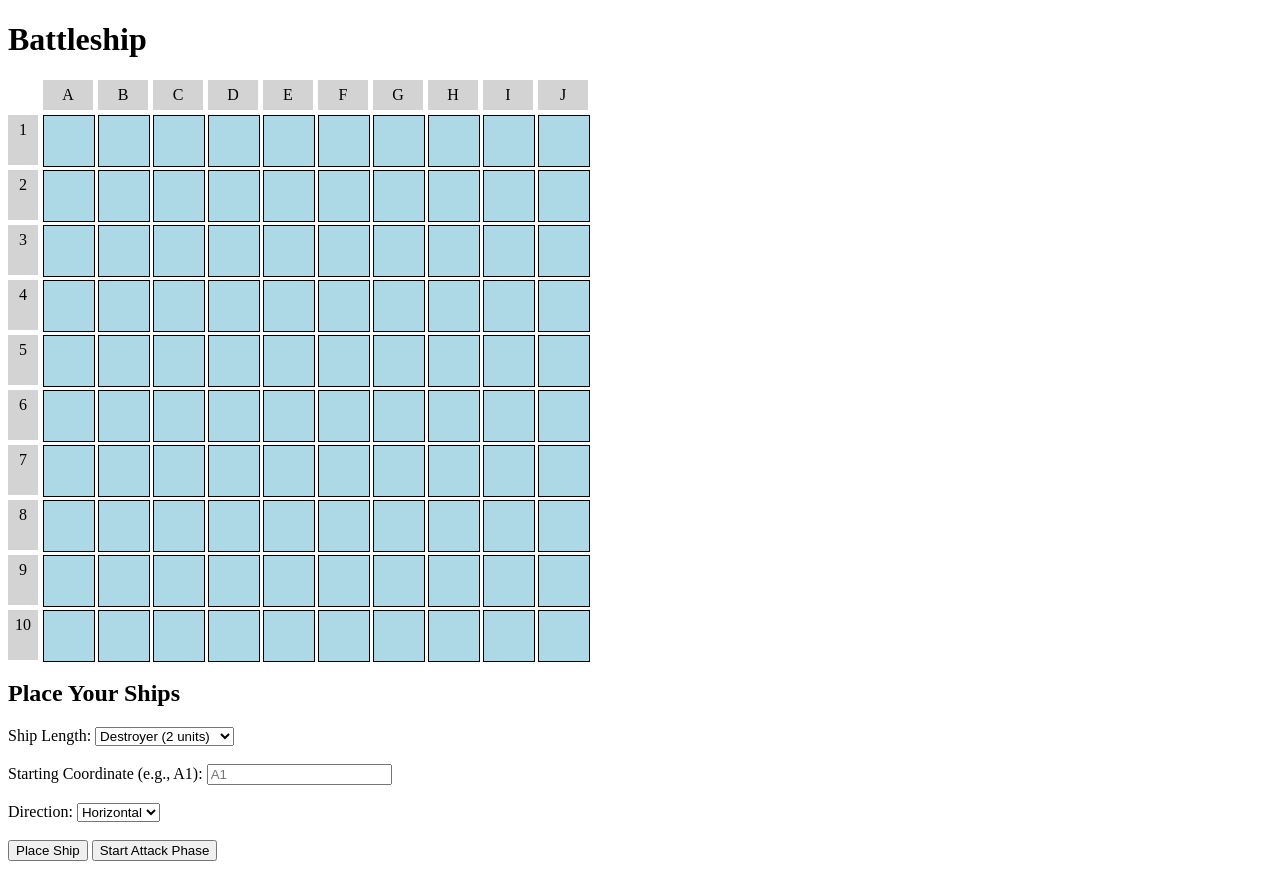
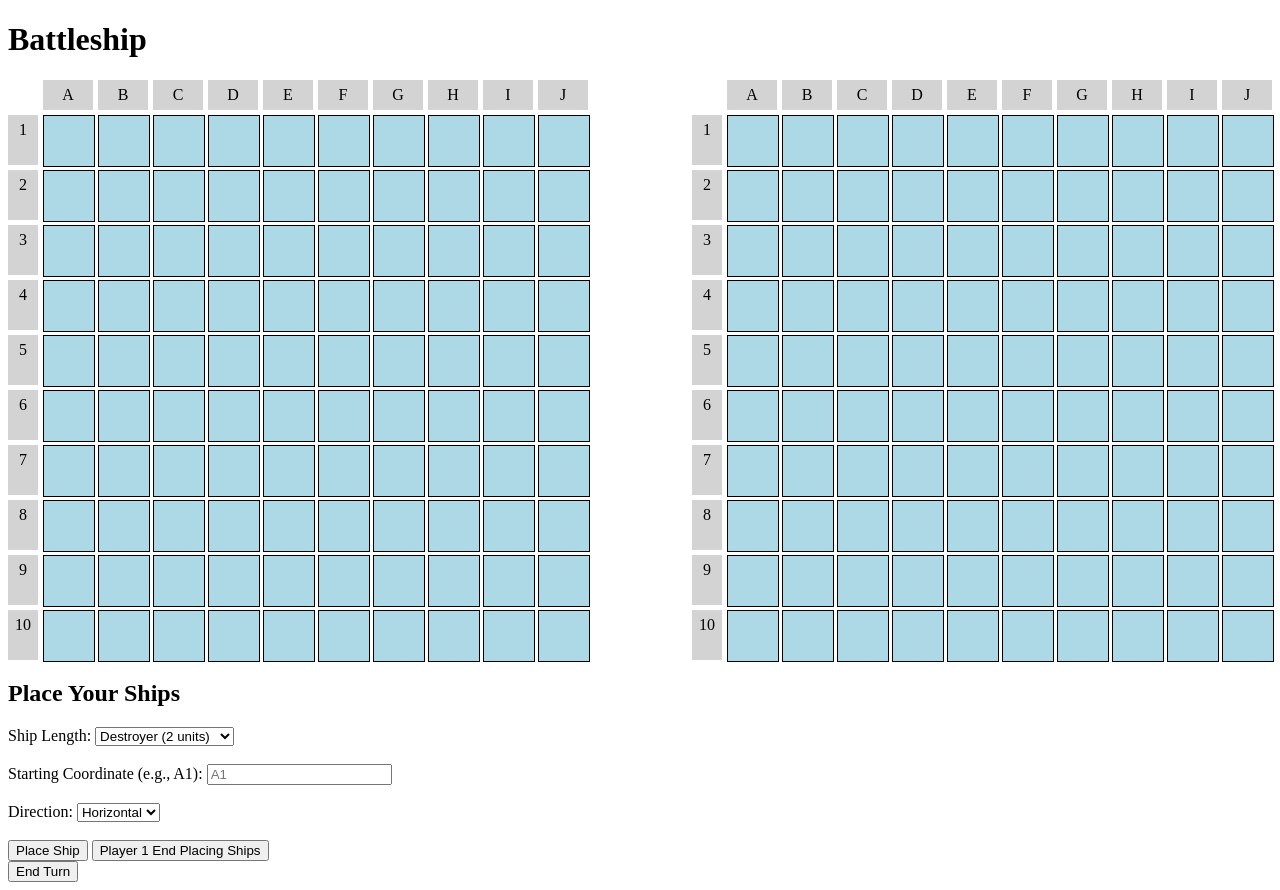
Before and after one commit to Christoper-Harvey/EECS-581-project-1, a Flask app: page / in a window 1280 px wide. Before the commit the page ends 861 px from the top, so only its background shows below. Run offline with Flask 3, Linux system fonts and the light colour scheme.

Commit message:
merged keeny's branch and added the two boards.

```diff
--- a/static/css/styles.css
+++ b/static/css/styles.css
@@ -1,7 +1,9 @@
 
 .board-wrapper {
-    display: inline-block;
     position: relative;
+    display: flex;
+    justify-content: space-between;
+    margin-bottom: 20px;
 }
 .board {
     display: grid;
@@ -26,7 +28,10 @@
     background-color: red;
 }
 .miss {
-    background-color: white;
+    background-color: black;
+}
+.placed {
+    background-color: gray;
 }
 .row-label, .col-label {
     background-color: lightgray;
--- a/static/js/board.js
+++ b/static/js/board.js
@@ -1,8 +1,14 @@
 document.addEventListener("DOMContentLoaded", function () {
-    const board = document.getElementById("board");
+    const boards = [
+        document.getElementById("p1self"),
+	    document.getElementById("p2self"),
+        document.getElementById("p1opponent"),
+        document.getElementById("p2opponent")
+    ];
     const rowLabels = ['1', '2', '3', '4', '5', '6', '7', '8', '9', '10'];
     const colLabels = ['A', 'B', 'C', 'D', 'E', 'F', 'G', 'H', 'I', 'J'];
 
+    boards.forEach(board => {
         // Add column labels (top row)
         const emptyCorner = document.createElement("div"); // Top-left empty corner
         board.appendChild(emptyCorner);
@@ -32,3 +38,4 @@ document.addEventListener("DOMContentLoaded", function () {
             });
         });
     });
+});
--- a/static/js/game.js
+++ b/static/js/game.js
@@ -2,8 +2,18 @@ document.addEventListener("DOMContentLoaded", function () {
     const colLabels = ['A', 'B', 'C', 'D', 'E', 'F', 'G', 'H', 'I', 'J'];
     const rowLabels = ['1', '2', '3', '4', '5', '6', '7', '8', '9', '10'];
 
+    let turn;
+
     let isAttackPhase = false;
-    let placedShips = [];
+    let p2PlaceShips = false;
+
+    let p1Ships = [];
+    let p2Ships = [];
+
+    const boards = [
+        document.getElementById("p1self"),
+	    document.getElementById("p2self"),
+    ]
 
     // Preload audio files
     const canonFire = new Audio('/static/sfx/canonFire.wav');
@@ -28,6 +38,25 @@ document.addEventListener("DOMContentLoaded", function () {
         new Audio('/static/sfx/miss2.wav')
     ];
 
+    // Event listener to start the attack phase
+    document.getElementById("next-player-place-ship").addEventListener("click", function () {
+        p2PlaceShips = true;
+        document.getElementById("next-player-place-ship").style.display = "none"; // Hide controls after ship placement
+        document.getElementById("start-game").style.display = "block"; // Hide controls after ship placement
+        alert("Player 2 place your ships");
+    });
+
+    // Event listener to start the attack phase
+    document.getElementById("start-game").addEventListener("click", function () {
+        isAttackPhase = true;
+        document.getElementById("controls").style.display = "none"; // Hide controls after ship placement
+        alert("All ships placed! Attack phase begins.");
+    });
+
+    // Event listener for swapping turns
+    document.getElementById("end-turn").addEventListener("click", function () {
+        turn = nextTurn();
+    });
     // Event listener for placing ships
     document.getElementById("place-ship").addEventListener("click", function () {
         const shipLength = parseInt(document.getElementById("ship-length").value);
@@ -51,28 +80,34 @@ document.addEventListener("DOMContentLoaded", function () {
         placeShip(startRow, startCol, shipLength, direction);
     });
 
-    // Event listener to start the attack phase
-    document.getElementById("start-game").addEventListener("click", function () {
-        isAttackPhase = true;
-        document.getElementById("controls").style.display = "none"; // Hide controls after ship placement
-        alert("All ships placed! Attack phase begins.");
-    });
-
     // Check if a ship can be placed on the board
     function canPlaceShip(row, col, length, direction) {
         if (direction === "horizontal") {
             if (col + length > 10) return false;
             for (let i = 0; i < length; i++) {
-                if (placedShips.some(ship => ship.row === row && ship.col === col + i)) {
+                if (p2PlaceShips){
+                    if (p2Ships.some(ship => ship.row === row && ship.col === col + i)) {
                         return false; // A ship is already here
+                    }
+                } else{
+                    if (p1Ships.some(ship => ship.row === row && ship.col === col + i)) {
+                        return false; // A ship is already here
+                    }
                 }
             }
         } else if (direction === "vertical") {
             if (row + length > 10) return false;
             for (let i = 0; i < length; i++) {
-                if (placedShips.some(ship => ship.row === row + i && ship.col === col)) {
+                if (p2PlaceShips){
+                    if (p2Ships.some(ship => ship.row === row + i && ship.col === col)) {
                         return false; // A ship is already here
                     }
+                } else{
+                    if (p1Ships.some(ship => ship.row === row + i && ship.col === col)) {
+                        return false; // A ship is already here
+                    }
+                }
+
             }
         }
         return true;
@@ -88,37 +123,52 @@ document.addEventListener("DOMContentLoaded", function () {
             cell.classList.add("placed");
 
             // Store the ship's position
-            placedShips.push({ row: currentRow, col: currentCol });
+            if (p2PlaceShips){
+                p2Ships.push({ row: currentRow, col: currentCol });
+            } else{
+                p1Ships.push({ row: currentRow, col: currentCol });
+            }
         }
     }
 
     // Click event handler for attacking
-    const board = document.getElementById("board");
+    // const board = document.getElementById("p1self");
+    boards.forEach(board => {
         board.addEventListener("click", function (event) {
             if (isAttackPhase && event.target.classList.contains("cell")) {
                 const row = event.target.dataset.row;
                 const col = event.target.dataset.col;
 
                 canonFire.play();
-
+                if (board == document.getElementById("p1self")){
                     setTimeout(() => {
                         // Check if the player hits or misses
-                if (placedShips.some(ship => ship.row == row && ship.col == col)) {
+                        if (p1Ships.some(ship => ship.row == row && ship.col == col)) {
                             event.target.classList.add("hit");
                             playRandomHitSound();
                             playHitAnimation(event.target);
                         } else {
                             event.target.classList.add("miss");
                             playRandomMissSound();
-                    playMissAnimation(event.target);a
+                            playMissAnimation(event.target);
                         }
                     }, 1500);  // 1.5 second delay
-
+                } else {
                     setTimeout(() => {
-                //change turn - I put this on a timer for now but we can change later
-                nextTurn();
-            }, 5000);
+                        // Check if the player hits or misses
+                        if (p2Ships.some(ship => ship.row == row && ship.col == col)) {
+                            event.target.classList.add("hit");
+                            playRandomHitSound();
+                            playHitAnimation(event.target);
+                        } else {
+                            event.target.classList.add("miss");
+                            playRandomMissSound();
+                            playMissAnimation(event.target);
                         }
+                    }, 1500);  // 1.5 second delay
+                }
+            }
+        });
     });
 
     // Function to randomly select and play one of the miss sounds
@@ -133,7 +183,7 @@ document.addEventListener("DOMContentLoaded", function () {
         hitSounds[randomIndex].play();
     }
 
-    // Play hit animation using an MP4 file
+    // Play hit animation using a GIF file
     function playHitAnimation(cell) {
         // Remove any existing hit animation
         const existingHit = cell.querySelector(".hit-animation");
@@ -147,7 +197,7 @@ document.addEventListener("DOMContentLoaded", function () {
         img.style.height = "50px";
         cell.appendChild(img);
 
-        // Remove video after it finishes playing
+        // Optionally, remove the GIF after a delay (GIFs loop automatically)
         setTimeout(() => {
             img.remove();
         }, 1800);  // 1.8 second delay to remove the GIF
--- a/static/js/turnSystem.js
+++ b/static/js/turnSystem.js
@@ -6,8 +6,14 @@ p2 = new Player(2) //Player with id 2
 function nextTurn() {
     if(turn == 1) {
         turn = 2;
+        document.getElementById("p1-wrapper").style.display = "none";
+        document.getElementById("p2-wrapper").style.display = "flex";
     } else {
         turn = 1;
+        document.getElementById("p2-wrapper").style.display = "none";
+        document.getElementById("p1-wrapper").style.display = "flex";
     }
     window.alert("Player " + turn + ": Your Turn"); //make fancy later
+
+    return turn
 }
--- a/templates/index.html
+++ b/templates/index.html
@@ -10,8 +10,14 @@
     <h1>Battleship</h1>
 
     <!-- Board for placing ships and attacking -->
-    <div class="board-wrapper">
-        <div class="board" id="board"></div>
+    <div class="board-wrapper" id="p1-wrapper">
+        <div class="board" id="p1self"></div>
+	<div class="board" id="p1opponent"></div>
+    </div>
+
+    <div class="board-wrapper" id="p2-wrapper" style="display: none;">
+        <div class="board" id="p2self"></div>
+	<div class="board" id="p2opponent"></div>
     </div>
 
     <!-- Ship Placement Controls -->
@@ -38,8 +44,10 @@
         <br><br>
 
         <button id="place-ship">Place Ship</button>
-        <button id="start-game">Start Attack Phase</button>
+        <button id="next-player-place-ship">Player 1 End Placing Ships</button>
+        <button id="start-game" style="display: none;">Start Attack Phase</button>
     </div>
+    <button id="end-turn">End Turn</button>
 
     <script src="/static/js/Player.js"></script>
     <script src="/static/js/game.js"></script>
```
Lines whose indentation alone changed are shown as unchanged.
